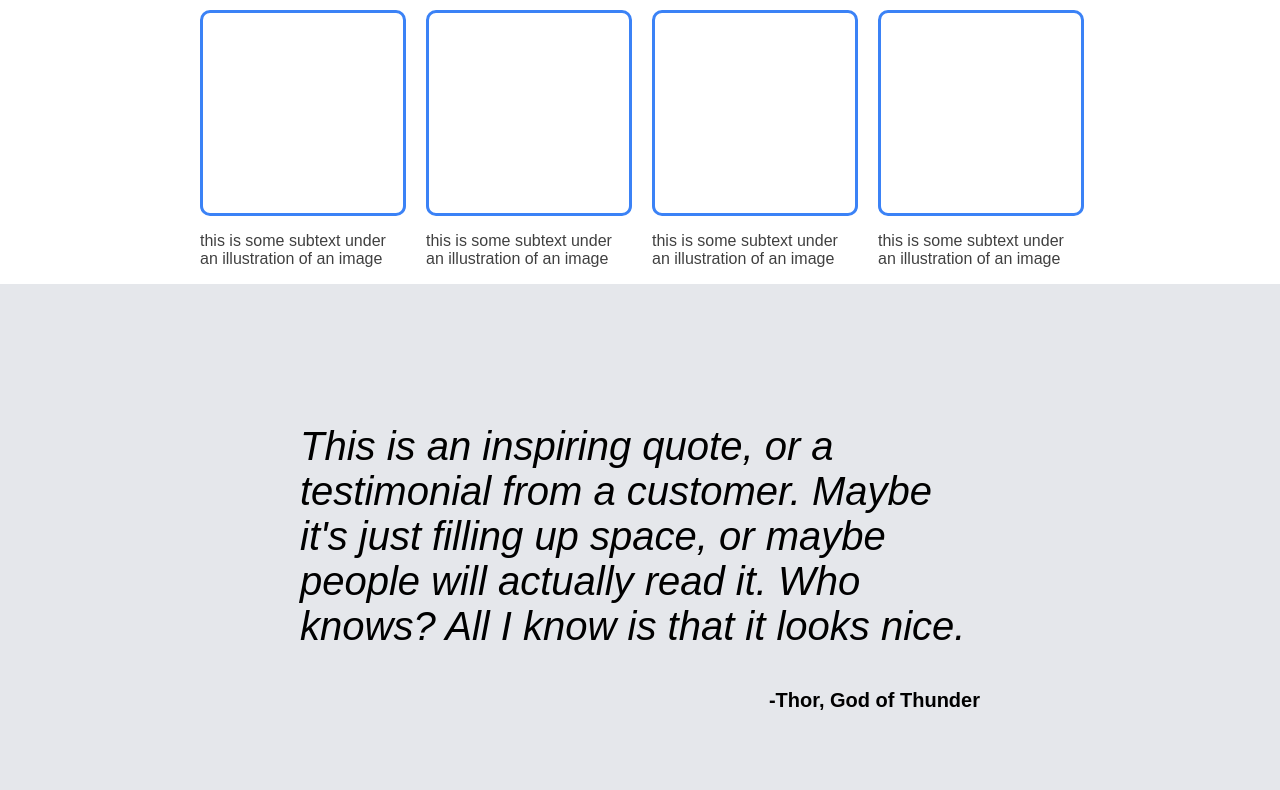
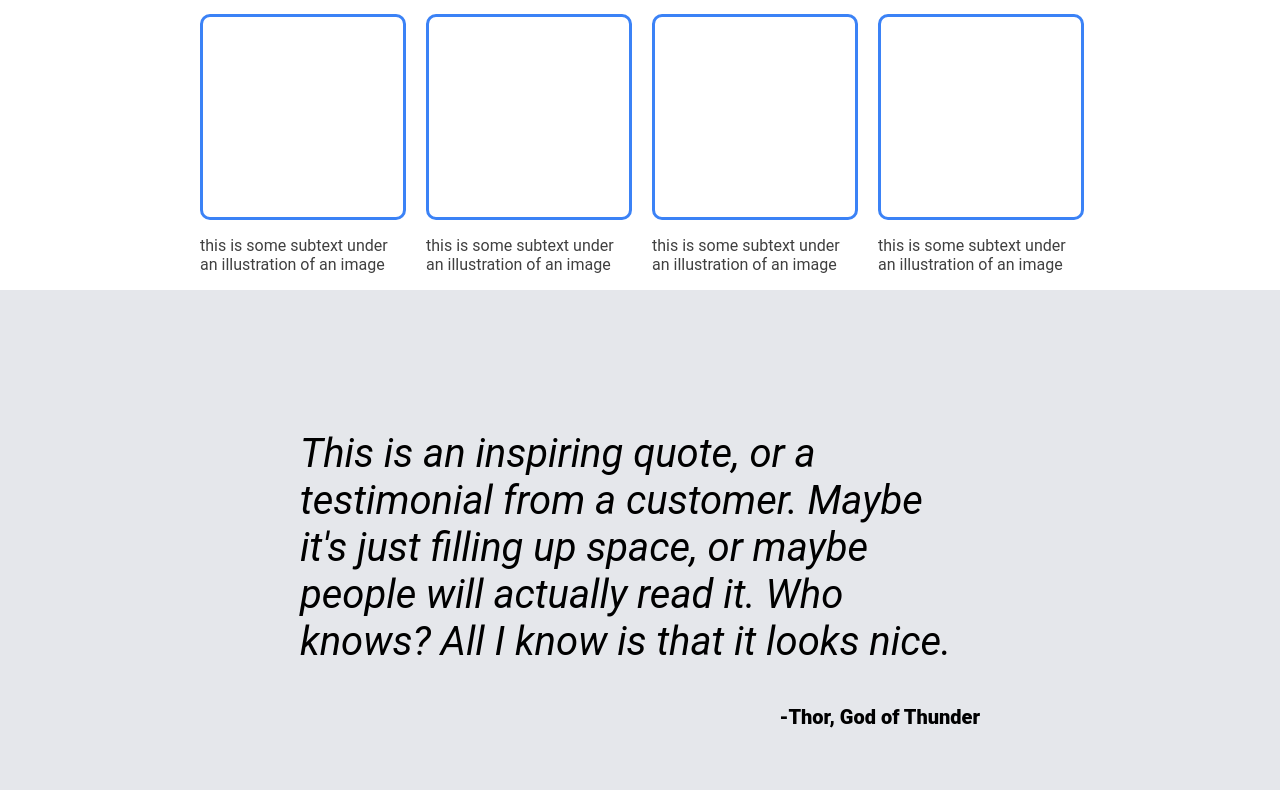
Before and after one commit to Vwenswent/landing-pages, a plain HTML site: page First/index.html in a window 1280 px wide. Shown: the part 554-1344 px from the top of the page. Drawn offline with Linux system fonts and the light colour scheme.

Commit message:
Revision

```diff
--- a/First/styles.css
+++ b/First/styles.css
@@ -1,6 +1,6 @@
 body {
     margin: 0;
-    font-family: sans-serif;
+    font-family: Roboto;
 }
 
 body p {
```
Also changed, not shown: 1 other file.
